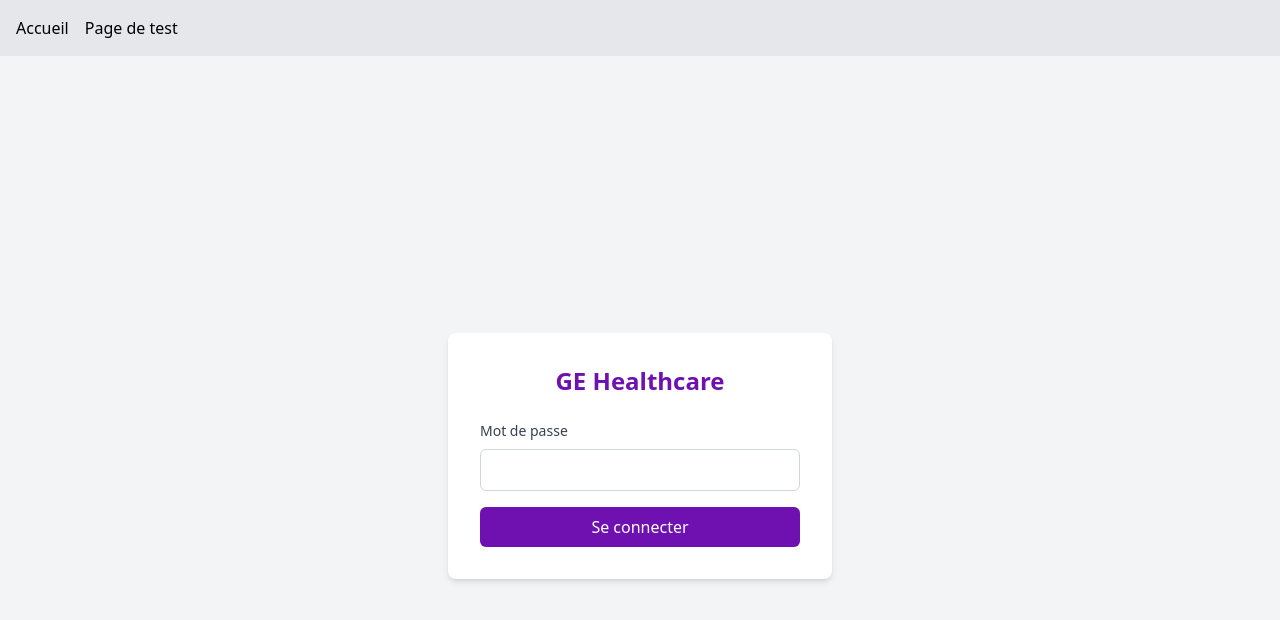
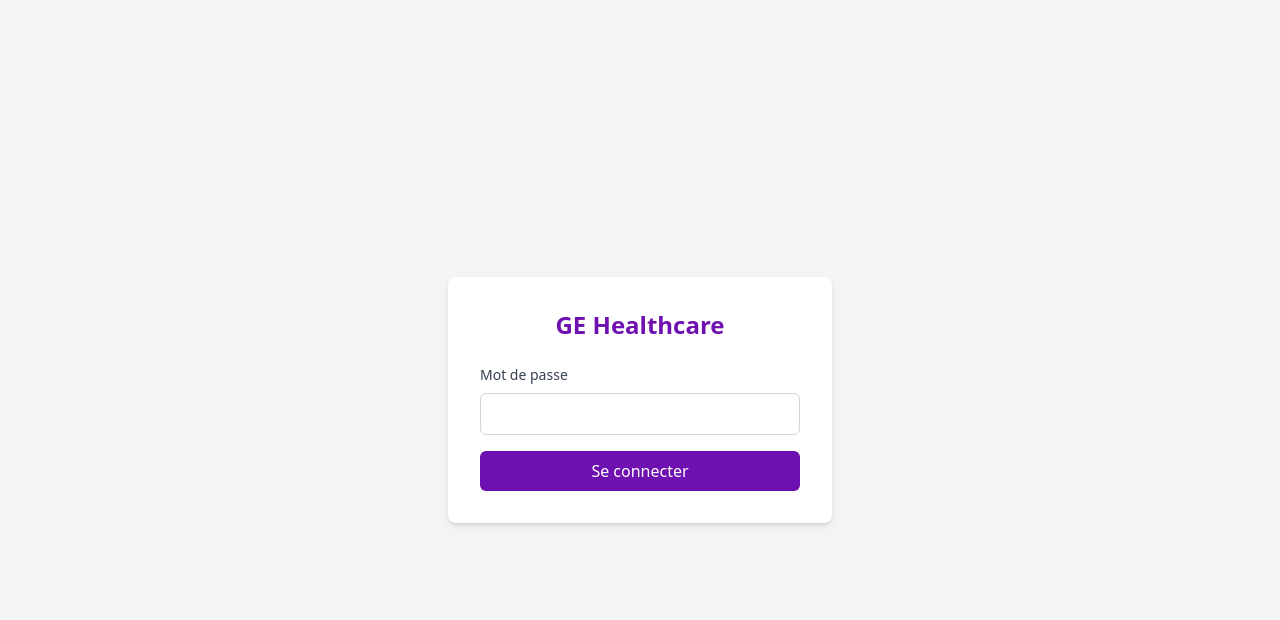
Before and after one commit to VIVID-CVUS/CVUS, a React (Vite) app: page / in a window 1280 px wide. Shown: the top 620 px of the page. Built offline with nearby package versions, Linux system fonts and the light colour scheme.

Commit message:
Remove navigation bar with test and home page links
Co-authored-by: VIVID-CVUS <219040336+VIVID-CVUS@users.noreply.github.com>

```diff
--- a/src/App.tsx
+++ b/src/App.tsx
@@ -1,6 +1,6 @@
 // Modification du composant Product pour intégrer le EmailBodyEditor
 import { ChangeEvent, JSX, useEffect, useRef, useState } from 'react';
-import { BrowserRouter as Router, Routes, Route, Link } from 'react-router-dom';
+import { BrowserRouter as Router, Routes, Route } from 'react-router-dom';
 import ActionButtons from './components/Actions/ActionButtons';
 import Login from './components/Auth/Login';
 import ClientInfo from './components/Client/ClientInfo';
@@ -478,25 +478,10 @@ export default function App(): JSX.Element {
   return (
     <AuthProvider>
       <Router>
-        <nav className="p-4 bg-gray-200 flex gap-4">
-          <Link to="/">Accueil</Link>
-          <Link to="/test">Page de test</Link>
-        </nav>
         <Routes>
           <Route path="/" element={<ProductWithAuth />} />
-          <Route path="/test" element={<TestPage />} />
         </Routes>
       </Router>
     </AuthProvider>
   );
 };
-
-// petit composant de demonstration utilisé dans la route /test.  on n'avait jamais
-// défini `TestPage` ce qui provoquait un crash dans la console lorsque la route
-// était prise.
-const TestPage: React.FC = () => (
-  <div className="p-8">
-    <h1 className="text-2xl font-bold">Page de test</h1>
-    <p>Ceci est une page factice utilisée pour vérifier la navigation.</p>
-  </div>
-);
```
